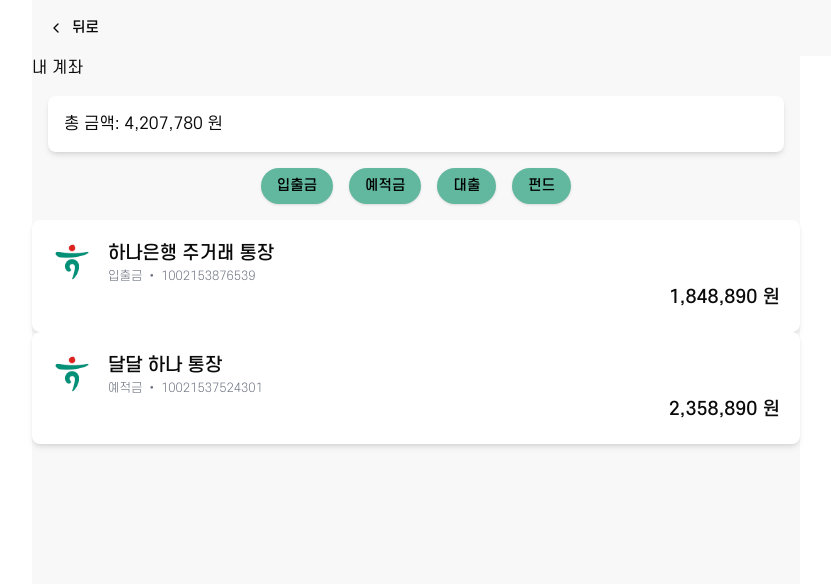
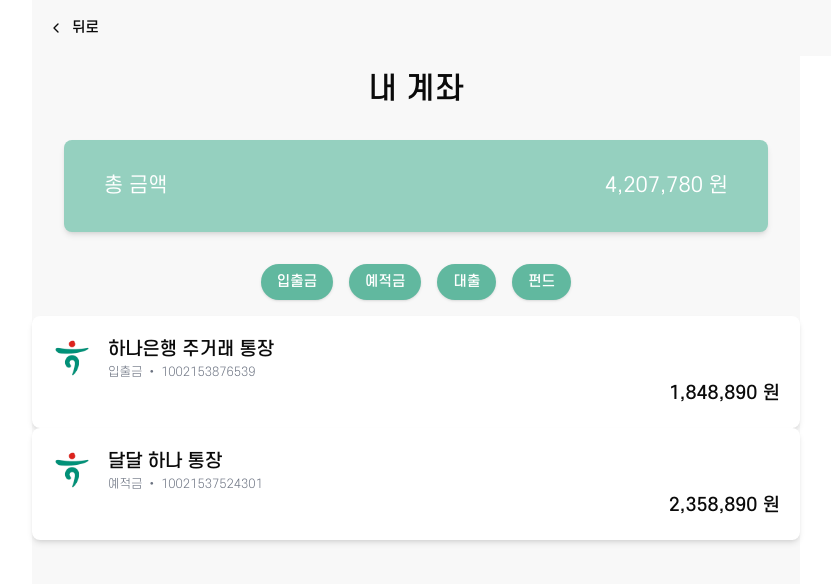
Before and after one commit to Hanaro-Trolly/ONE-HADA, a Next.js app in the folder one-hada/: page /check in a window 1280 px wide. Shown: the top 584 px of the page, without its empty margins (224-1055 px from the left). Built offline with nearby package versions, Linux system fonts and the light colour scheme.

Commit message:
style : 조회하기(계좌선택)디자인 수정

```diff
--- a/one-hada/app/(site)/check/page.tsx
+++ b/one-hada/app/(site)/check/page.tsx
@@ -35,9 +35,12 @@ export default function CheckPage() {
 
   return (
     <div>
-      <h1>내 계좌</h1>
-      <div className='bg-white shadow-md rounded-lg m-4 p-4 flex items-start justify-between flex-col'>
-        <h2>총 금액: {totalBalance.toLocaleString()} 원</h2>
+      <h1 className='text-center text-3xl font-medium mt-4'>내 계좌</h1>
+      <div className='bg-[#95D0BF] shadow-md rounded-lg m-8 p-8 flex items-center justify-between'>
+        <span className='text-xl text-white ml-2'>총 금액</span>
+        <span className='text-xl text-white mr-2'>
+          {totalBalance.toLocaleString()} 원
+        </span>
       </div>
 
       {/* 버튼 클릭 시 account_type을 설정 */}
--- a/one-hada/components/molecules/AccountTypeButton.tsx
+++ b/one-hada/components/molecules/AccountTypeButton.tsx
@@ -17,7 +17,7 @@ export default function AccountTypeButton({
   return (
     <Button
       id={account_type}
-      className='px-4 py-2 bg-[#61B89F] text-black rounded-[2rem] hover:bg-[#377b68]'
+      className='px-4 py-2 bg-[#61B89F] text-white rounded-full hover:bg-[#377b68]'
       onClick={onClick}
       {...rest}
     >
```
